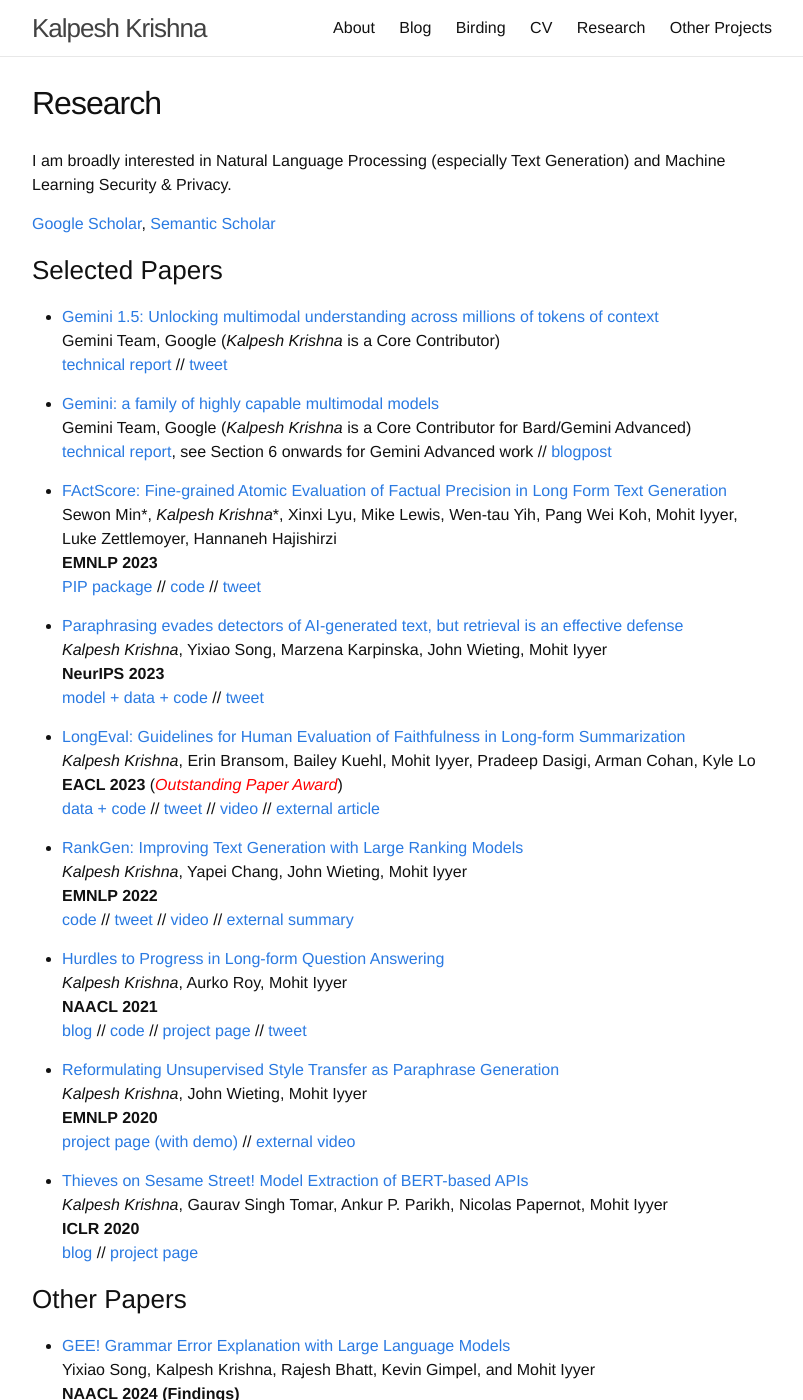
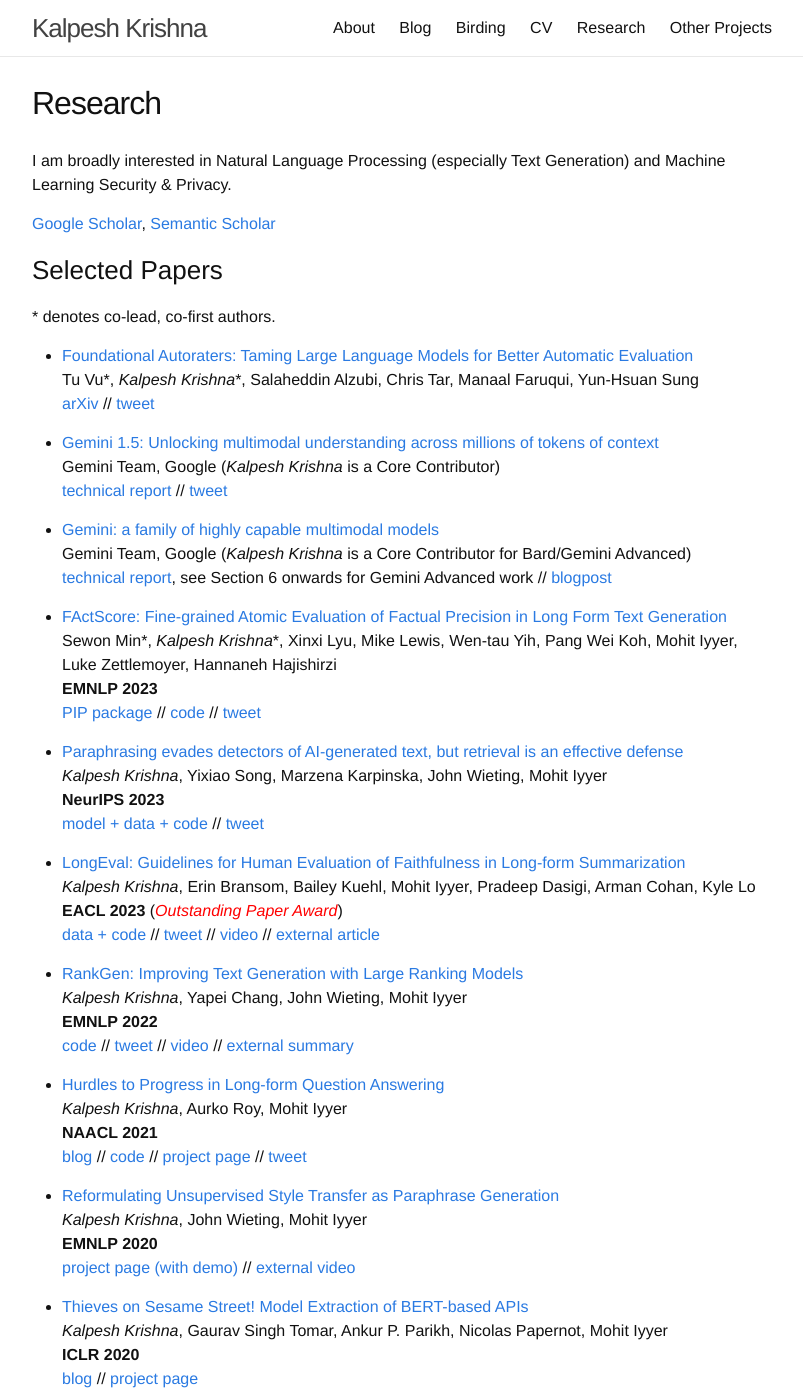
Before and after one commit to martiansideofthemoon/martiansideofthemoon.github.io, a Jekyll site: the page built from _pages/research.md, in a window 1280 px wide and 1400 px high. Shown: the whole window, without its empty margins (238-1041 px from the left). Built offline with Jekyll 4.4.1, drawn with Linux system fonts in a browser that asks for light colours; comment, search, counter and statistics services are not loaded; some of the changed text lies outside the part shown.

Commit message:
Update research.md

```diff
--- a/_pages/research.md
+++ b/_pages/research.md
@@ -9,6 +9,12 @@ I am broadly interested in Natural Language Processing (especially Text Generati
 [Google Scholar](https://scholar.google.com/citations?hl=en&user=9g2BsMUAAAAJ), [Semantic Scholar](https://www.semanticscholar.org/author/Kalpesh-Krishna/26161085)
 
 ### Selected Papers
+
+\* denotes co-lead, co-first authors.
+
+* [Foundational Autoraters: Taming Large Language Models for Better Automatic Evaluation](https://arxiv.org/abs/2407.10817)
+Tu Vu\*, <i>Kalpesh Krishna</i>\*, Salaheddin Alzubi, Chris Tar, Manaal Faruqui, Yun-Hsuan Sung
+[arXiv](https://arxiv.org/abs/2407.10817) // [tweet](https://twitter.com/tuvllms/status/1813249272474968315)
 
 * [Gemini 1.5: Unlocking multimodal understanding across millions of tokens of context](https://storage.googleapis.com/deepmind-media/gemini/gemini_v1_5_report.pdf)
 Gemini Team, Google (*Kalpesh Krishna* is a Core Contributor)
@@ -54,6 +60,10 @@ Sewon Min\*, <i>Kalpesh Krishna</i>\*, Xinxi Lyu, Mike Lewis, Wen-tau Yih, Pang
 [blog](http://www.cleverhans.io/2020/04/06/stealing-bert.html) // [project page]({% post_url 2020-04-04-iclr20 %})
 
 ### Other Papers
+
+* [PostMark: A Robust Blackbox Watermark for Large Language Models](https://arxiv.org/abs/2406.14517)
+  Yapei Chang, Kalpesh Krishna, Amir Houmansadr, John Wieting, Mohit Iyyer
+  [arXiv](https://arxiv.org/abs/2406.14517) // [tweet](https://twitter.com/YapeiChang/status/1805256158103380243)
 
 * [GEE! Grammar Error Explanation with Large Language Models](https://arxiv.org/abs/2311.09517)
   Yixiao Song, Kalpesh Krishna, Rajesh Bhatt, Kevin Gimpel, and Mohit Iyyer
```
